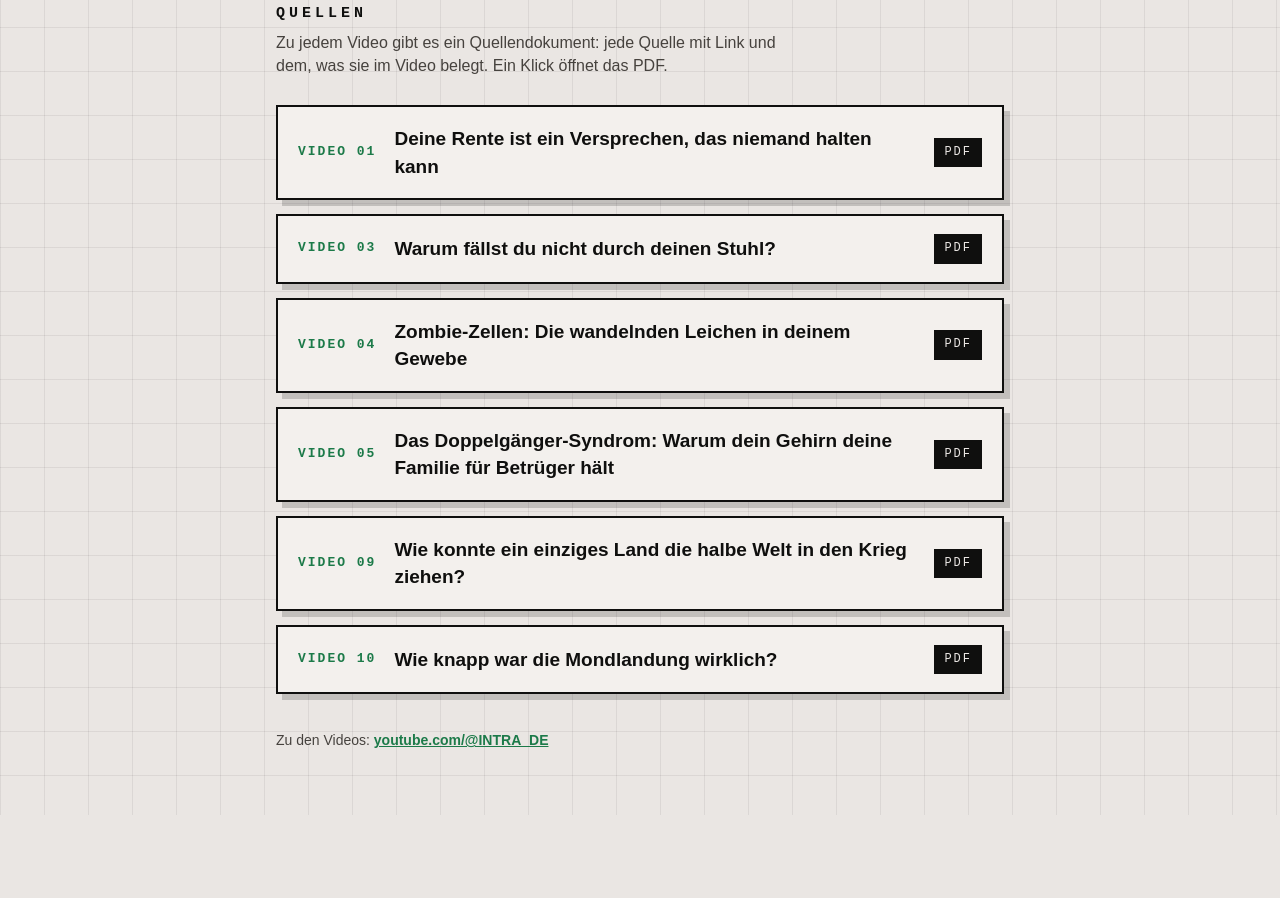
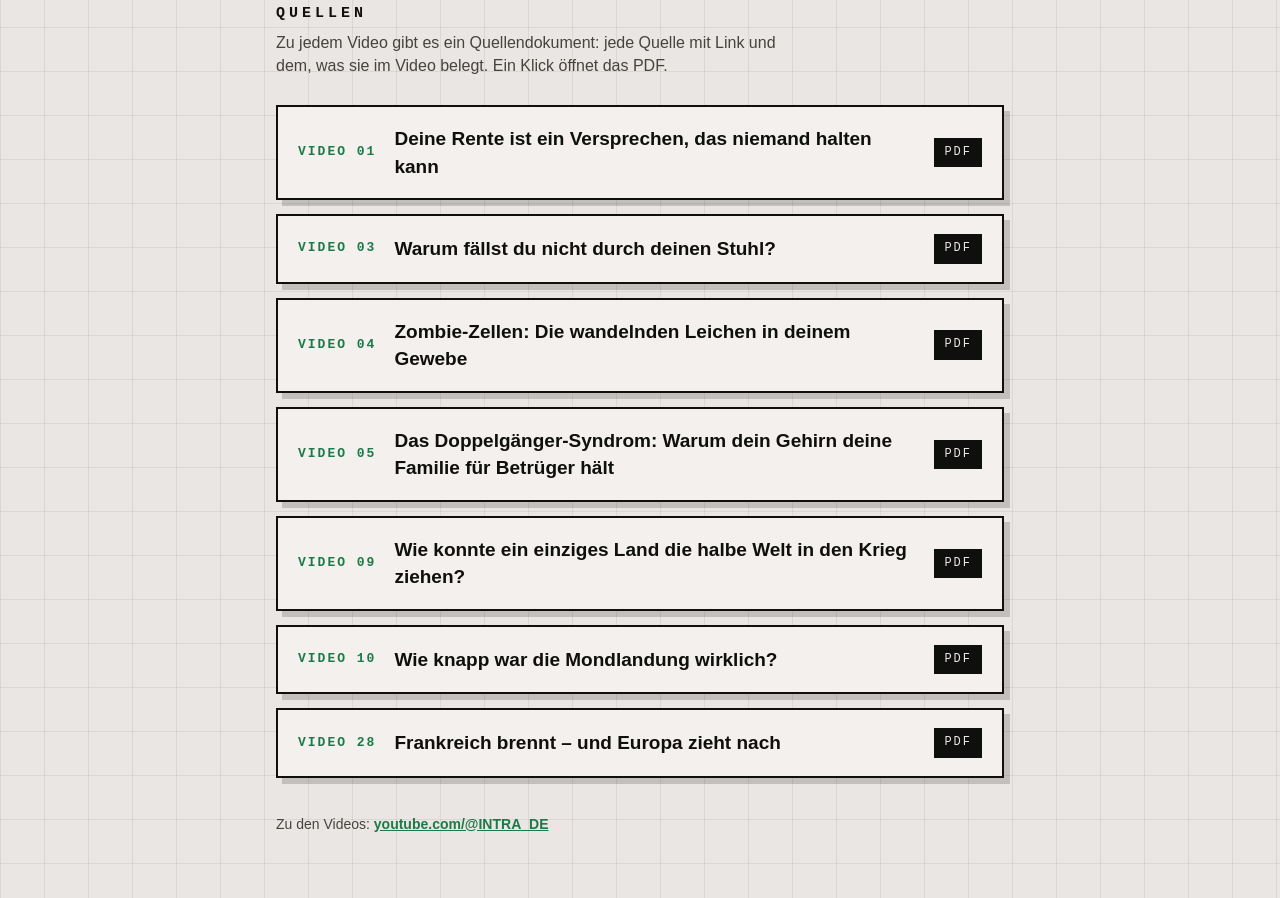
Before and after one commit to studio-intra/studio-intra.github.io, a plain HTML site: page index.html in a window 1280 px wide. Shown: the part 149-1047 px from the top of the page. Before the commit the page ends 964 px from the top, so only its background shows below. Drawn offline with Linux system fonts and the light colour scheme.

Commit message:
Quellen zu Video 28 (Frankreich brennt)
Co-Authored-By: Claude Opus 5.5 <noreply@anthropic.com>

```diff
--- a/index.html
+++ b/index.html
@@ -64,6 +64,11 @@
       <span class="titel">Wie knapp war die Mondlandung wirklich?</span>
       <span class="pdf">PDF</span>
     </a></li>
+    <li><a href="quellen/28-frankreich-aufstand.pdf" target="_blank" rel="noopener">
+      <span class="nr">VIDEO 28</span>
+      <span class="titel">Frankreich brennt – und Europa zieht nach</span>
+      <span class="pdf">PDF</span>
+    </a></li>
   </ol>
   <footer>Zu den Videos: <a href="https://www.youtube.com/@INTRA_DE">youtube.com/@INTRA_DE</a></footer>
 </main>
```
Also changed, not shown: 1 other file.
